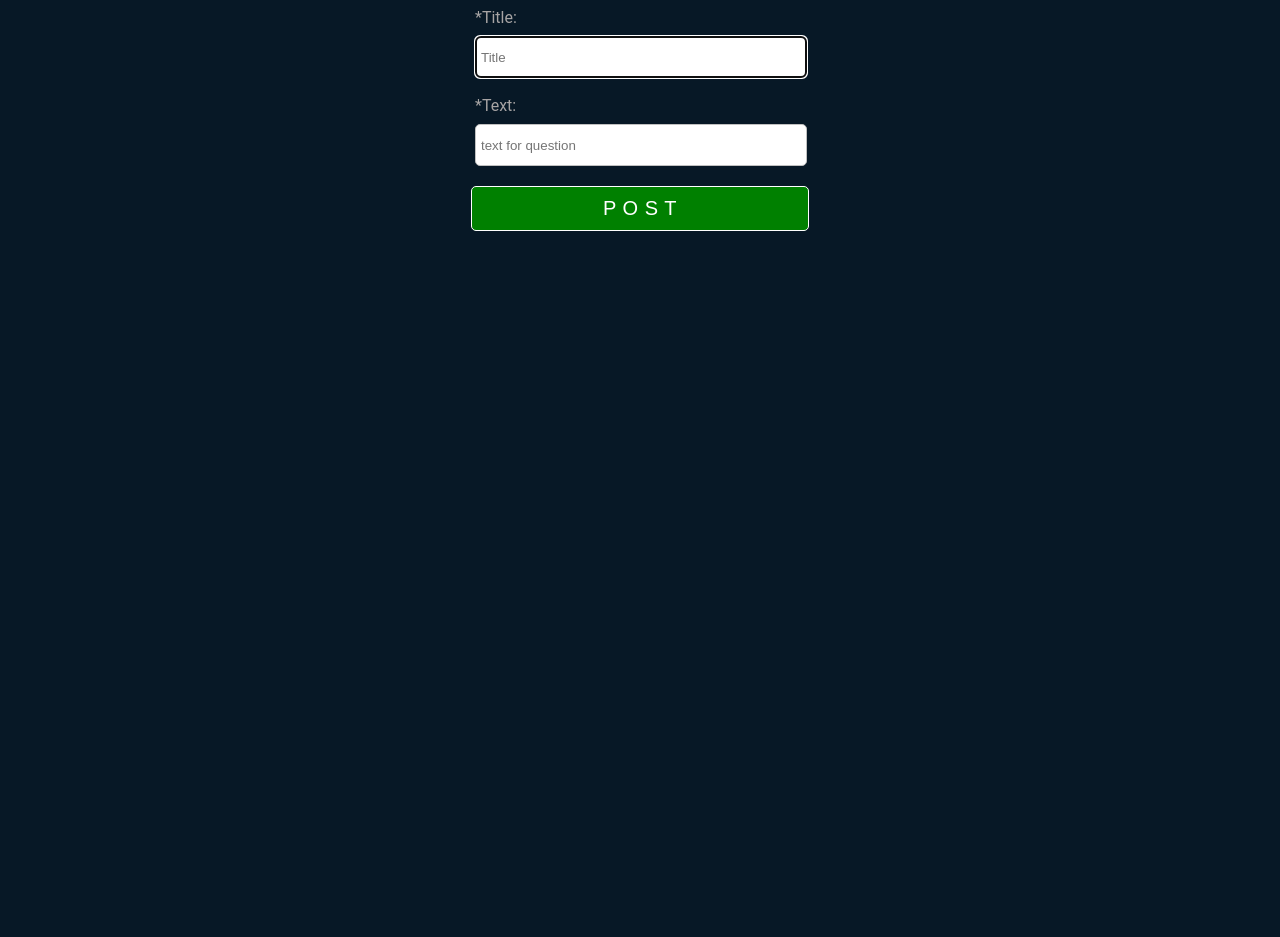
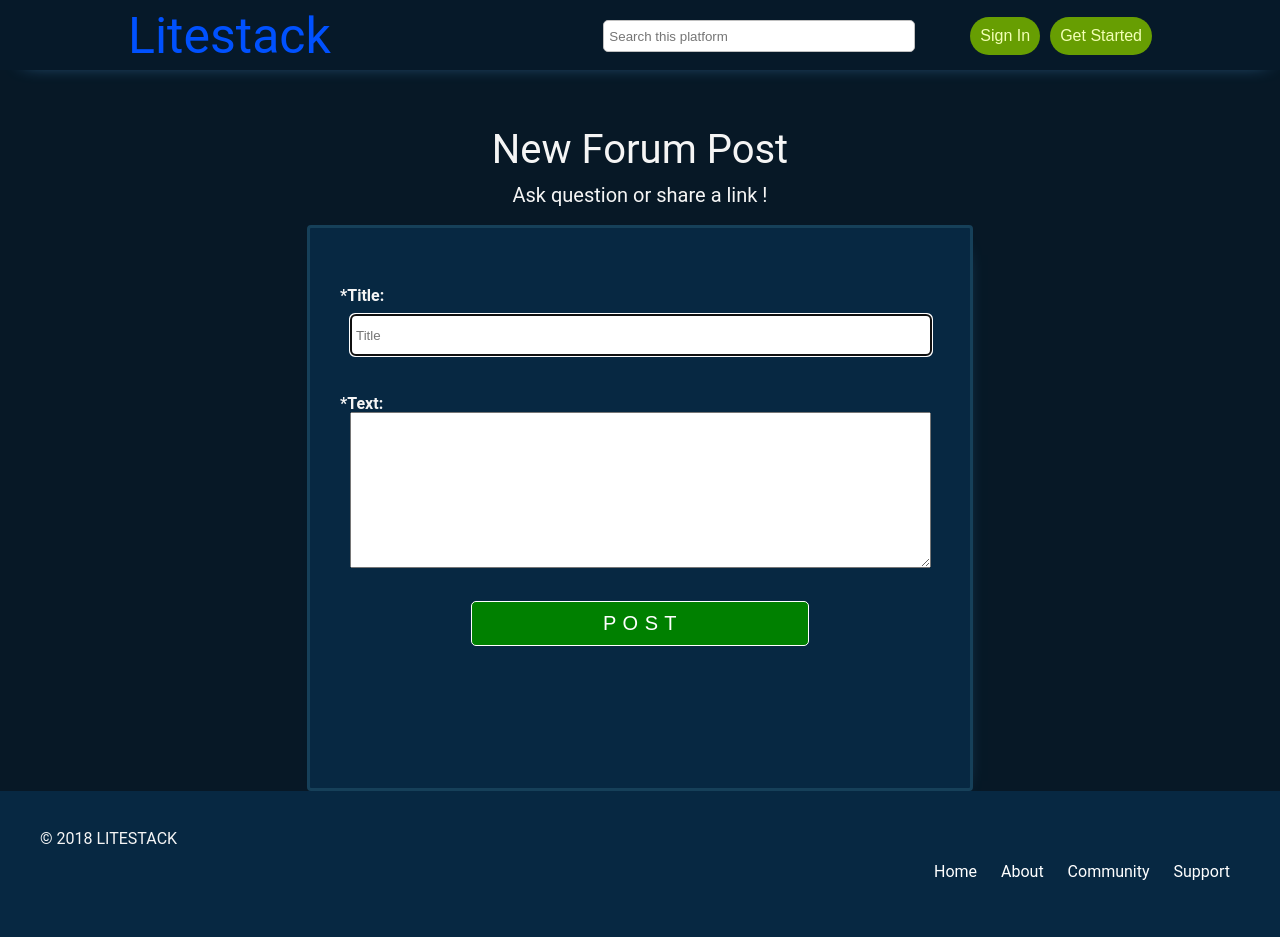
Before and after one commit to Anuoluwa/Stacklyteflow, a website: page UI/html/post.html in a window 1280 px wide. Before the commit the page ends 800 px from the top, so only its background shows below. Drawn offline with Linux system fonts and the light colour scheme.

Commit message:
[Feature

```diff
--- /dev/null
+++ b/UI/css/poststyle.css
@@ -0,0 +1,292 @@
+/* http://meyerweb.com/eric/tools/css/reset/ 2. v2.0 | 20110126
+  License: none (public domain)
+*/
+
+html, body, div, span, applet, object, iframe,
+h1, h2, h3, h4, h5, h6, p, blockquote, pre,
+a, abbr, acronym, address, big, cite, code,
+del, dfn, em, img, ins, kbd, q, s, samp,
+small, strike, strong, sub, sup, tt, var,
+b, u, i, center,
+dl, dt, dd, ol, ul, li,
+fieldset, form, label, legend,
+table, caption, tbody, tfoot, thead, tr, th, td,
+article, aside, canvas, details, embed,
+figure, figcaption, footer, header, hgroup,
+menu, nav, output, ruby, section, summary,
+time, mark, audio, video {
+  margin: 0;
+  padding: 0;
+  border: 0;
+  font-size: 100%;
+  font: inherit;
+  vertical-align: baseline;
+}
+/* HTML5 display-role reset for older browsers */
+article, aside, details, figcaption, figure,
+footer, header, hgroup, menu, nav, section {
+  display: block;
+}
+body {
+  line-height: 1;
+}
+ol, ul {
+  list-style: none;
+}
+blockquote, q {
+  quotes: none;
+}
+blockquote:before, blockquote:after,
+q:before, q:after {
+  content: '';
+  content: none;
+}
+table {
+  border-collapse: collapse;
+  border-spacing: 0;
+}
+
+@import url('href="https://fonts.googleapis.com/css?family=Roboto|Lato|Raleway"');
+
+body {
+    font: 16px/1.5 Roboto, Lato, Raleway, sans-serif;
+    line-height: 1;
+    color: whitesmoke;
+    background-color: #071826;
+}
+.container {
+    width: 80%;
+    margin: auto;
+    overflow: hidden;
+}
+a {
+    color: #0051FF;
+    text-decoration: none;
+  }
+  a:hover {
+    color: #8458eb;
+  }
+
+  /*
+  ========================================
+  Primary header
+  ========================================
+*/
+header {
+    width: 100%;
+    height: 40px;
+    margin-bottom: 60px;
+    color: #F2E3D5;
+    padding-top: 10px;
+    padding-bottom: 20px;
+    background-color: #061929;
+    box-shadow: 5px 10px 20px -20px rgba(85,172,238 ,1);
+
+}
+.logo {
+    font-size: 50px;
+
+}
+
+ul {
+    padding: 0;
+    list-style: none;
+  }
+
+  .search-input {
+    margin-left: auto;
+    margin-right: auto;
+    padding-right: 35px;
+  }
+
+  .nav-bar {
+    display: flex;
+    align-items: center;
+    color: #42B7DD;
+
+  }
+  .nav-bar li {
+    cursor: pointer;
+  }
+  .nav-bar li:hover{
+    color: rgba(85,172,238 ,1);
+  }
+
+  .nav-bar li:not(:last-child):not(.twitter__bird) {
+    margin-right: 10px;
+  }
+  .nav-bar li  i:not(.fa-twitter):not(.fa-search):not(.fa-user-circle-o) {
+    margin-right: 3px;
+  }
+  .nav-bar li > button {
+    font-size: 1em;
+    border: 0;
+    background: #679E02;
+    color: #F2FFB5;
+    border-radius: 50px;
+  }
+
+  .search-field {
+    height: 20px;
+    width: 300px;
+    padding: 5px;
+    margin: 10px;
+    border: 1.5px solid #c0c0c0;
+    border-radius: 5px;
+  }
+
+  .input-field {
+    height: 20px;
+    width: 320px;
+    padding: 5px;
+    margin: 10px;
+    border: 1.5px solid #c0c0c0;
+    border-radius: 5px;
+  }
+  .nav-btn {
+      padding: 10px;
+
+  }
+  #title{
+    text-align: center;
+    font-size: 40px;
+    margin: 5px 0 15px 0;
+  }
+
+  #description {
+    text-align: center;
+    font-size: 20px;
+  }
+
+/*
+    ========================================
+    Form
+    ========================================
+  */
+.labels {
+  display: block;
+  text-align: left;
+  font-weight: 600;
+  width: 58%;
+  vertical-align: middle;
+  margin-top: 10px;
+}
+.rowTab {
+  display: block;
+  text-align: center;
+  width: 100%;
+  vertical-align: middle;
+  padding-right:50px;
+  margin: 30px 0 30px 0;
+}
+.input-field {
+  height: 30px;
+  width: 570px;
+  padding: 5px;
+  margin: 10px;
+  border: 1.5px solid #c0c0c0;
+  border-radius: 5px;
+}
+.form-outer {
+  background-color: #072842;;
+  margin: 0 auto;
+  margin-top: 20px;
+  border-radius: 4px;
+  width: 50%;
+  min-height: 500px;
+  max-width: 600px;
+  padding: 30px;
+  border: 3px solid #164059;
+  box-shadow: 5px 10px 20px -20px rgba(85,172,238 ,1);
+}
+
+.submit {
+  border-radius: 5px;
+  background-color: green;
+  color: #fff;
+  cursor: pointer;
+  display: block;
+  font-weight: 400;
+  letter-spacing: .5px;
+  margin: 0 auto;
+  margin-top: 10px;
+  text-transform: uppercase;
+  border: 1px solid #fff;
+  padding: 10px 30px;
+  width: 338px;
+  font-size: 20px;
+}
+
+@media screen and (max-width: 833px) {
+  .input-field {
+    width: 80%;
+  }
+}
+
+@media screen and (max-width: 520px) {
+  .labels {
+    width: 100%;
+    text-align: left;
+  }
+  .rightTab {
+    width: 80%;
+    float: left;
+  }
+  .input-field {
+    width: 100%;
+  }
+}
+/*
+    ========================================
+    Footer
+    ========================================
+  */
+
+  footer {
+    width: calc(100% - 80px);
+    padding: 40px 40px;
+    background-color: #072842;
+    overflow: hidden;
+}
+
+footer ul {
+    width: fit-content;
+    float: left;
+    padding-left: 20px;
+}
+
+footer ul li {
+    display: block;
+    list-style: none;
+}
+
+footer ul li a {
+    font-size: 16px;
+    color: #fff;
+    line-height: 30px;
+}
+
+@media only screen and (min-width: 1000px) {
+    .footer {
+        color: #648880;
+        font-size: 14px;
+        padding-bottom: 20px;
+        padding-top: 44px;
+
+      }
+      .footer small {
+        float: left;
+        font-weight: 400;
+      }
+      footer ul {
+        width: fit-content;
+        float: right;
+
+    }
+    footer ul li {
+        display: inline-block;
+        margin: 10px;
+
+
+    }
+}
--- a/UI/html/post.html
+++ b/UI/html/post.html
@@ -1,14 +1,45 @@
 <!DOCTYPE html>
 <html lang="en">
+
 <head>
     <meta charset="UTF-8">
     <meta name="viewport" content="width=device-width, initial-scale=1.0">
     <meta http-equiv="X-UA-Compatible" content="ie=edge">
-    <link rel="stylesheet" href="../css/style.css">
+    <link rel="stylesheet" href="../css/poststyle.css">
     <title>Document</title>
 </head>
+<header class="">
+    <div class="container">
+        <nav class="nav-header">
+            <ul class="nav-bar">
+                <li class="logo">
+                    <a>
+                        <em>Lite</em>stack</a>
+                </li>
+                <li>
+                    <li class="search-input">
+                        <form action="" method="">
+                            <input class="search-field" placeholder="Search this platform" />
+                            <i class="fa fa-search"></i>
+                        </form>
+                    </li>
+                    <li class="li-btn">
+                        <button class="nav-btn">Sign In</button>
+                    </li>
+                    <li class="li-btn">
+                        <button class="nav-btn">Get Started</button>
+                    </li>
+            </ul>
+        </nav>
+    </div>
+</header>
+
 <body>
-    <section>
+    <section class="">
+        <h2 id="title">New Forum Post</h2>
+        <p id="description">Ask question or share a link !</p>
+
+        <div>
             <div class="form-outer">
                 <form id="question-form">
                     <div class="rowTab">
@@ -18,7 +49,7 @@
                             </label>
                         </div>
                         <div class="rightTab">
-                        <input autofocus type="text" name="title" id="title" minlength="4" maxlength="10" class="input-field" placeholder="Title">
+                            <input autofocus type="text" name="title" minlength="8" maxlength="100" class="input-field" placeholder="Title">
                         </div>
                     </div>
                     <div class="rowTab">
@@ -28,18 +59,48 @@
                             </label>
                         </div>
                         <div class="rightTab">
-                        <input type="text" name="text" id="text" class="input-field" required placeholder="text for question">
+                            <textarea rows="10" cols="70" autofocus placeholder="Enter your text" required>
+
+                            </textarea>
                         </div>
                     </div>
-
                     <button id="submit" class="submit" type="submit">P O S T</button>
                 </form>
-            <br>
-            <div class="results">
-                <p class="result"></p>
             </div>
+
         </div>
+
     </section>
+    <div>
+            <footer>
+
+                <small>&copy; 2018 LITESTACK</small>
+
+                <nav>
+                    <ul class="footer-main">
+                        <li>
+                            <a href="index.html">Home</a>
+                        </li>
+
+                        <li>
+                            <a href="#">About</a>
+                        </li>
+
+                        <li>
+                            <a href="adminSignIn.html">Community</a>
+                        </li>
+
+                        <li>
+                            <a href="#">Support</a>
+                        </li>
+                    </ul>
+                </nav>
+            </footer>
+        </div>
+
+
+
 
 </body>
+
 </html>
```
Also changed, not shown: UI/html/index.html (+2 -2 lines). Lines whose indentation alone changed are shown as unchanged.
